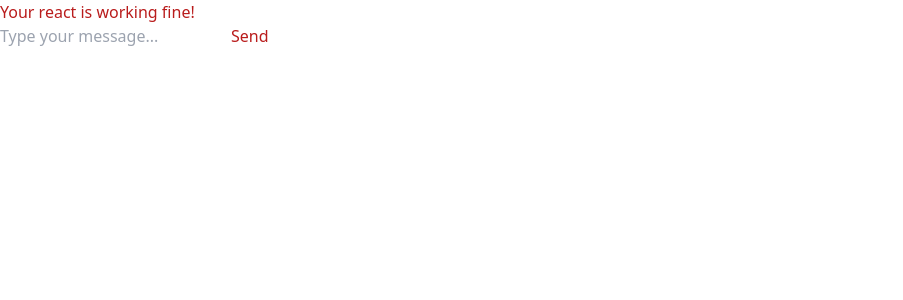
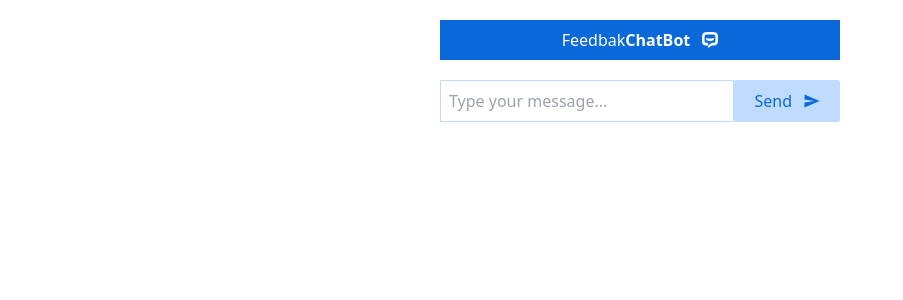
Before and after one commit to Henok-Belachew/Feedback-Chatbot, a React (Create React App) app in the folder Client/: page / in a window 1280 px wide. Shown: the top 300 px of the page, without its empty margins (0-903 px from the left). Built offline with nearby package versions, Linux system fonts and the light colour scheme.

Commit message:
Input section completed

```diff
--- a/Client/src/App.jsx
+++ b/Client/src/App.jsx
@@ -1,11 +1,17 @@
 import React from 'react'
+import {SiChatbot} from 'react-icons/si'
 import ChatApp from './ChatApp'
 
 function App() {
   return (
-    <div className='text-red-700'>
-      Your react is working fine!
-      <ChatApp/>
+    <div className=' w-[400px] mx-auto mt-5'>
+        <h1 className='text-center py-2 mx-auto bg-primary justify-center text-white flex items-center'>Feedbak <b>ChatBot</b> <SiChatbot className='ml-3' />  </h1>
+        <div className='mt-5'>
+        <ChatApp/>
+
+        </div>
+
+      {/*  */}
     </div>
   )
 }
--- a/Client/src/ChatApp.jsx
+++ b/Client/src/ChatApp.jsx
@@ -1,4 +1,5 @@
 import React, { useState } from 'react';
+import {IoSendSharp} from 'react-icons/io5'
 
 function ChatApp() {
   const [messages, setMessages] = useState([]);
@@ -22,8 +23,9 @@ function ChatApp() {
           </div>
         ))}
       </div>
-      <div className="input-container">
+      <div className="input-container flex justify-between w-full text-primary">
         <input
+         className='flex-1 border-solid border-[1px] p-2 focus:outline-none border-blue-200'
           type="text"
           placeholder="Type your message..."
           value={newMessage}
@@ -34,7 +36,7 @@ function ChatApp() {
             }
           }}
         />
-        <button onClick={handleSendMessage}>Send</button>
+        <button className='bg-blue-200 px-5 ml-auto rounded-sm hover:bg-primary flex items-center gap-3 hover:text-white' onClick={handleSendMessage}>Send <IoSendSharp/> </button>
       </div>
     </div>
   );
--- a/Client/src/index.css
+++ b/Client/src/index.css
@@ -584,12 +584,134 @@ video {
   --tw-backdrop-sepia:  ;
 }
 
+.mx-auto {
+  margin-left: auto;
+  margin-right: auto;
+}
+
+.ml-auto {
+  margin-left: auto;
+}
+
+.mt-5 {
+  margin-top: 1.25rem;
+}
+
+.ml-3 {
+  margin-left: 0.75rem;
+}
+
+.ml-1 {
+  margin-left: 0.25rem;
+}
+
+.ml-2 {
+  margin-left: 0.5rem;
+}
+
+.flex {
+  display: flex;
+}
+
+.w-\[400px\] {
+  width: 400px;
+}
+
+.w-full {
+  width: 100%;
+}
+
+.flex-1 {
+  flex: 1 1 0%;
+}
+
+.items-center {
+  align-items: center;
+}
+
+.justify-center {
+  justify-content: center;
+}
+
+.justify-between {
+  justify-content: space-between;
+}
+
+.gap-3 {
+  gap: 0.75rem;
+}
+
+.rounded-sm {
+  border-radius: 0.125rem;
+}
+
+.border-\[1px\] {
+  border-width: 1px;
+}
+
+.border-solid {
+  border-style: solid;
+}
+
+.border-blue-200 {
+  --tw-border-opacity: 1;
+  border-color: rgb(191 219 254 / var(--tw-border-opacity));
+}
+
+.bg-blue-200 {
+  --tw-bg-opacity: 1;
+  background-color: rgb(191 219 254 / var(--tw-bg-opacity));
+}
+
+.bg-primary {
+  --tw-bg-opacity: 1;
+  background-color: rgb(9 105 218 / var(--tw-bg-opacity));
+}
+
+.bg-blue-400 {
+  --tw-bg-opacity: 1;
+  background-color: rgb(96 165 250 / var(--tw-bg-opacity));
+}
+
+.p-2 {
+  padding: 0.5rem;
+}
+
+.px-5 {
+  padding-left: 1.25rem;
+  padding-right: 1.25rem;
+}
+
+.py-2 {
+  padding-top: 0.5rem;
+  padding-bottom: 0.5rem;
+}
+
+.text-center {
+  text-align: center;
+}
+
 .text-white {
   --tw-text-opacity: 1;
   color: rgb(255 255 255 / var(--tw-text-opacity));
 }
 
-.text-red-700 {
+.text-primary {
   --tw-text-opacity: 1;
-  color: rgb(185 28 28 / var(--tw-text-opacity));
+  color: rgb(9 105 218 / var(--tw-text-opacity));
 }
+
+.hover\:bg-primary:hover {
+  --tw-bg-opacity: 1;
+  background-color: rgb(9 105 218 / var(--tw-bg-opacity));
+}
+
+.hover\:text-white:hover {
+  --tw-text-opacity: 1;
+  color: rgb(255 255 255 / var(--tw-text-opacity));
+}
+
+.focus\:outline-none:focus {
+  outline: 2px solid transparent;
+  outline-offset: 2px;
+}
```
